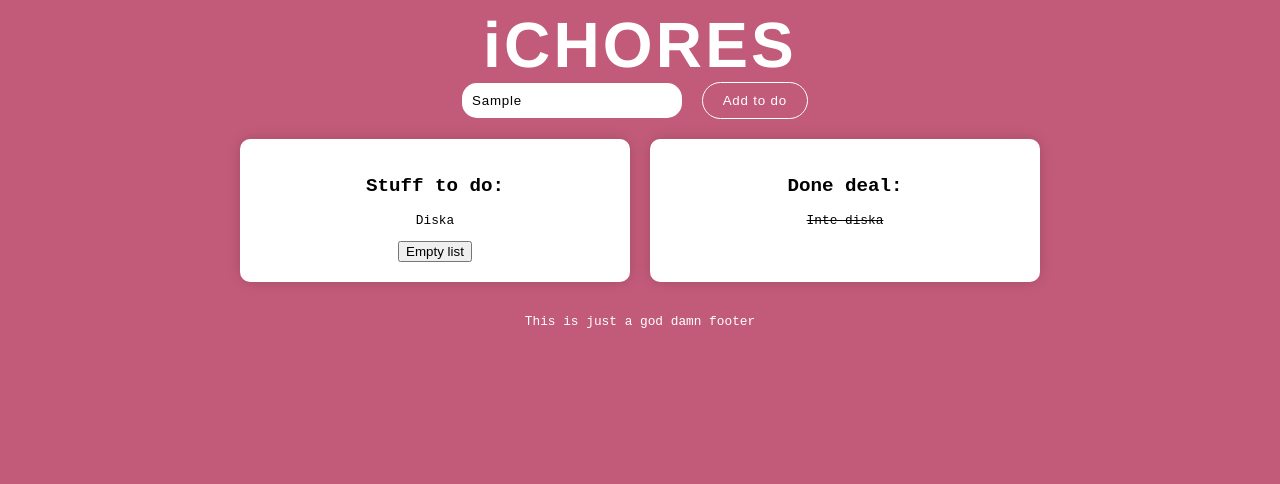
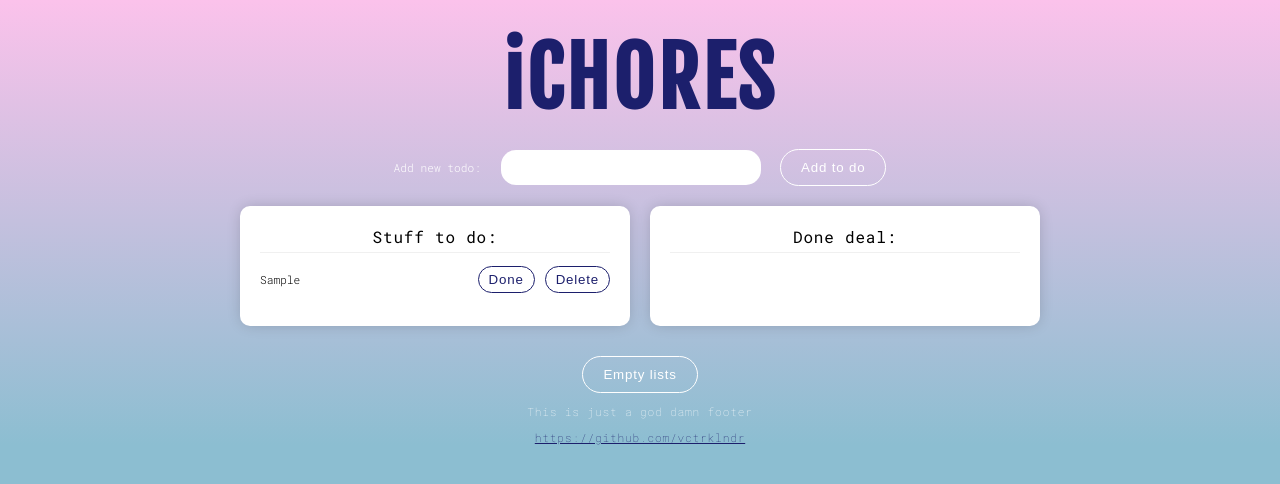
Before and after one commit to vctrklndr/JavaScript-to_do, a plain HTML site: page index.html in a window 1280 px wide. Both pictures are taken after typing "Sample" into the empty fields and a click on the button "Add to do". Drawn offline with Linux system fonts and the light colour scheme.

Commit message:
Added JavaScript and updated CSS

```diff
--- a/css/main.css
+++ b/css/main.css
@@ -1,23 +1,43 @@
-html {
+body {
     margin: 0;
     font-family: 'Roboto Mono', monospace;
-    background-color: #c25b79;
     text-align: center;
+    background-color: #8cbed1;
+    background-image: linear-gradient(to top, #8cbed1 0%, #fbc2eb 100%);
+    background-repeat: no-repeat;
+    margin: 0;
+}
+
+a {
+    color: #1c1f6c;
+}
+
+a:hover {
+    color: #fff;
+    transition: 400ms;
 }
 
 h1 {
-    margin: 0;
-    padding: 0;
-    font-family: 'Futura', Helvetica, Arial, sans-serif;
-    font-size: 4rem;
-    font-weight: 900;
+    margin: 28px 0 20px 0;
+    font-family: 'Fjalla One', sans-serif;
+    font-size: 5rem;
+    /* font-weight: 900; */
     letter-spacing: .2rem;
+    color: #1c1f6c;
+    animation: fadein 3s;
+    -webkit-animation: fadein 3s;
+}
+
+label {
+    font-size: .7rem;
+    font-weight: 300;
     color: #fff;
 }
 
 #toDoInput {
+    margin: 0 10px;
     padding: 10px;
-    width: 200px;
+    width: 240px;
     letter-spacing: .05rem;
     background-color: #fff;
     border-radius: 15px;
@@ -25,7 +45,6 @@ h1 {
 }
 
 #addButton {
-    margin: 0px 10px;
     padding: 10px 20px;
     color: #fff;
     letter-spacing: .05rem;
@@ -43,16 +62,12 @@ h1 {
 
 .listWrapper {
     width: 100%;
-    display: flex;
-    justify-content: center;
 }
 
 .toDoList,
 .doneList {
     margin: 20px 10px;
     padding: 20px;
-    width: 350px;
-    font-family: 'Roboto Mono', monospace;
     font-size: .8rem;
     font-weight: 300;
     background-color: #fff;
@@ -64,13 +79,115 @@ h1 {
     text-decoration: line-through;
 }
 
+h2 {
+    margin: 0;
+    padding-bottom: 5px;
+    font-size: 1rem;
+    font-weight: 400;
+    letter-spacing: .05rem;
+    color: #000;
+    border-bottom: 1px solid #f0f0f0;
+}
+
 ul {
     padding: 0;
     list-style: none;
 }
 
-footer p {
-    font-size: .8rem;
-    font-weight: 300;
+li {
+    margin: 10px 0;
+}
+
+#addToDo > li {
+    width: 100%;
+    font-size: .7rem;
+    display: flex;
+    justify-content: space-between;
+    align-items: center;
+    animation: fadein 1s;
+    -webkit-animation: fadein 1s;
+}
+
+#doneToDo > li {
+    font-size: .7rem;
+    display: flex;
+    justify-content: space-between;
+    align-items: center;
+    animation: fadein 1s;
+    -webkit-animation: fadein 1s;
+}
+
+#emptyButton {
+    margin-top: 10px;
+    padding: 10px 20px;
+    color: #fff;
+    letter-spacing: .05rem;
+    background-color: transparent;
+    border-radius: 25px;
+    border: 1px solid #fff;
+}
+
+#emptyButton:hover {
+    color: #000;
+    background-color: #fff;
+    transition: all 400ms;
+    cursor: pointer;
+}
+
+.removeButton,
+.doneButton {
+    margin: 0 0 0 10px;
+    padding: 5px 10px;
+    letter-spacing: .05rem;
+    color: #1c1f6c;
+    background-color: transparent;
+    border-radius: 15px;
+    border: 1px solid #1c1f6c;
+}
+
+.removeButton:hover,
+.doneButton:hover {
+    color: #fff;
+    background-color: #1c1f6c;
+    transition: all 400ms;
+    cursor: pointer;
+}
+
+footer {
+    font-family: 'Roboto Mono', monospace;
+    font-size: .7rem;
+    font-weight: 100;
+    letter-spacing: .05rem;
     color: #fff;
 }
+
+@keyframes fadein {
+    from { opacity: 0; }
+    to   { opacity: 1; }
+}
+
+@-webkit-keyframes fadein {
+    from { opacity: 0; }
+    to   { opacity: 1; }
+}
+
+@media screen and (min-width: 700px) {
+    .listWrapper {
+        width: 100%;
+        display: flex;
+        justify-content: center;
+    }
+
+    .toDoList,
+    .doneList {
+        width: 350px;
+        margin: 20px 10px;
+    }
+
+    .toDoList:hover,
+    .doneList:hover {
+        margin: 15px 10px 25px 10px;
+        transition: 450ms;
+        box-shadow: 0px 10px 15px -2px rgba(0,0,0,0.2);
+    }
+}
--- a/index.html
+++ b/index.html
@@ -4,8 +4,10 @@
     <meta charset="UTF-8">
     <meta name="viewport" content="width=device-width, initial-scale=1.0">
     <meta http-equiv="X-UA-Compatible" content="ie=edge">
-    <title>Stuff I gotz to do</title>
+    <title>i C H O R E S</title>
+    <link href="https://fonts.googleapis.com/css?family=Fjalla+One|Roboto+Mono:100,300,400" rel="stylesheet">
     <link rel="stylesheet" href="css/main.css">
+    <link rel="shortcut icon" href="images/favicon.ico" type="image/x-icon">
 </head>
 <body>
     <header>
@@ -13,28 +15,30 @@
     </header>
     <main>
         <div class="addToDoWrapper">
-            <label for="addToDo"></label>
-            <input type="text" name="toDoInput" id="toDoInput">
+            <label for="addToDo">Add new todo:</label>
+            <input type="text" name="toDoInput" id="toDoInput" />
             <button id="addButton">Add to do</button>
         </div>
         <div class="listWrapper">
             <div class="toDoList">
                 <h2>Stuff to do:</h2>
                 <ul id="addToDo">
-                    <li>Diska</li>
+                    <!-- This is where JavaScript does it's magic -->
                 </ul>
-                <button id="emptyButton">Empty list</button>
+
             </div>
             <div class="doneList">
                 <h2>Done deal:</h2>
                 <ul id="doneToDo">
-                    <li>Inte diska</li>
+                    <!-- This is where JavaScript does it's magic -->
                 </ul>
             </div>
         </div>
+        <button id="emptyButton">Empty lists</button>
     </main>
     <footer>
         <p>This is just a god damn footer</p>
+        <a href="https://github.com/vctrklndr">https://github.com/vctrklndr</a>
     </footer>
     <script src="main.js"></script>
 </body>
--- a/main.js
+++ b/main.js
@@ -0,0 +1,66 @@
+const input = document
+    .getElementById('toDoInput');
+
+const addButton = document
+    .getElementById('addButton');
+
+const addToDo = document
+    .getElementById('addToDo');
+
+const doneToDo = document
+    .getElementById('doneToDo');
+
+const emptyButton = document
+    .getElementById('emptyButton');
+
+// On enter key, key up, event creates a new to do
+toDoInput.addEventListener('keyup', function(){
+    event.preventDefault();
+    if (event.keyCode === 13) {
+        document.getElementById('addButton').click();
+    }
+});
+
+// On click, event creates li and button elements
+addButton.addEventListener('click', function(){
+    const listElement = document
+        .createElement('li');
+        listElement.innerText = input.value;
+
+    const buttonContainer = document
+        .createElement('div');
+        buttonContainer.className = "buttonContainer";
+
+    const doneButton = document
+        .createElement('button');
+        doneButton.className = "doneButton";
+        doneButton.innerText = "Done";
+
+    const removeButton = document
+        .createElement('button');
+        removeButton.className = "removeButton";
+        removeButton.innerText = "Delete";
+
+    addToDo.appendChild(listElement);
+    listElement.appendChild(buttonContainer);
+    buttonContainer.appendChild(doneButton);
+    buttonContainer.appendChild(removeButton);
+    document.getElementById('toDoInput').value = '';
+
+    // Moves completed to do to 'done deal' list and
+    // removes 'done' button
+    doneButton.addEventListener('click', function(){
+        doneToDo.appendChild(listElement);
+        doneButton.remove();
+    })
+
+    // Deletes todo when clicked
+    removeButton.addEventListener('click', function(){
+        listElement.remove();
+    })
+
+    // Deletes every to do both lists
+    emptyButton.addEventListener('click', function(){
+        listElement.remove();
+    })
+})
```
Also changed, not shown: images/favicon.ico (added), 2 other files.
